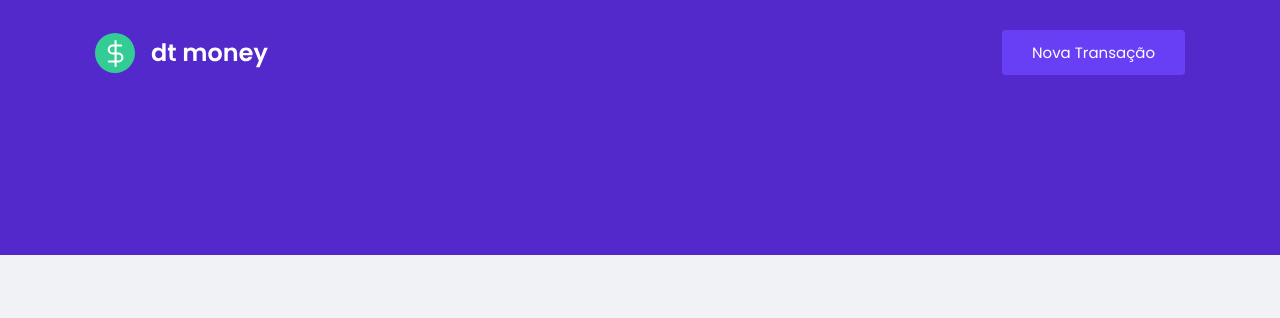
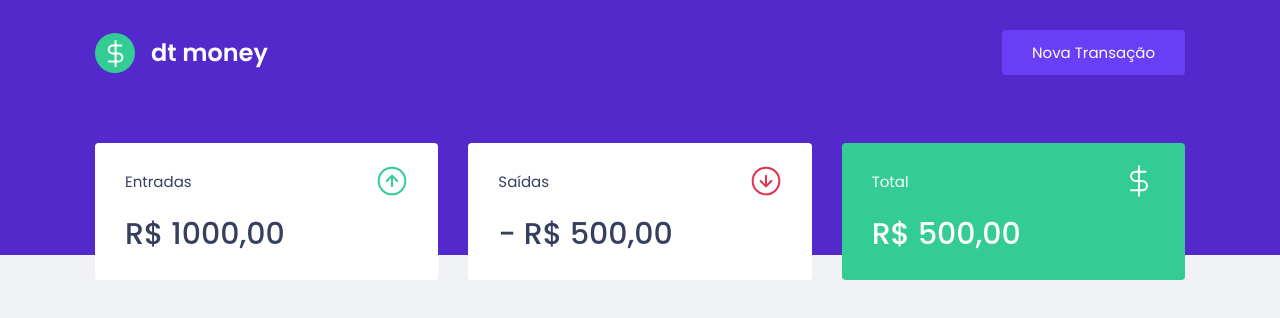
Before and after one commit to aleffreitas/dtmoney, a React (Create React App) app: page / in a window 1280 px wide. Shown: the top 318 px of the page. Built offline with nearby package versions, Linux system fonts and the light colour scheme.

Commit message:
Criado Summary

```diff
--- a/public/index.html
+++ b/public/index.html
@@ -10,7 +10,7 @@
 
         <title>dtmoney</title>
 
-        <link href="https://fonts.googleapis.com/css2?family=Poppins:wght@400;600&display=swap" rel="stylesheet">
+        <link href="https://fonts.googleapis.com/css2?family=Poppins:wght@400;500;600&display=swap" rel="stylesheet">
 
     </head>
     <body>
--- a/src/App.tsx
+++ b/src/App.tsx
@@ -1,3 +1,4 @@
+import { Dashboard } from "./components/Dashboard";
 import { Header } from "./components/Header";
 import { GlobalStyle } from "./styles/global";
 
@@ -5,6 +6,7 @@
   return (
     <>
       <Header />
+      <Dashboard />
       <GlobalStyle />
 
     </>
--- /dev/null
+++ b/src/components/Dashboard/index.tsx
@@ -0,0 +1,11 @@
+import { Summary } from "../Summary";
+import { Container } from "./styles";
+
+export function Dashboard(){
+    return(
+        <Container>
+            <Summary />
+
+        </Container>
+    );
+}
--- /dev/null
+++ b/src/components/Dashboard/styles.ts
@@ -0,0 +1,7 @@
+import styled from "styled-components";
+
+export const Container = styled.main`
+    max-width: 1120px;
+    margin: 0 auto;
+    padding: 2.5rem 1rem;
+`;
--- /dev/null
+++ b/src/components/Summary/index.tsx
@@ -0,0 +1,37 @@
+import incomeImg from '../../assets/income.svg'
+import outcomeImg from '../../assets/outcome.svg'
+import totalImg from '../../assets/total.svg'
+
+import { Container } from "./styles";
+
+export function Summary(){
+    return(
+        <Container>
+
+            <div>
+                <header>
+                    <p>Entradas</p>
+                    <img src={incomeImg} alt="Entradas" />
+                </header>
+                <strong>R$ 1000,00</strong>
+            </div>
+
+            <div>
+                <header>
+                    <p>Saídas</p>
+                    <img src={outcomeImg} alt="Saídas" />
+                </header>
+                <strong>- R$ 500,00</strong>
+            </div>
+
+            <div className="highlight-background">
+                <header>
+                    <p>Total</p>
+                    <img src={totalImg} alt="Total" />
+                </header>
+                <strong>R$ 500,00</strong>
+            </div>
+
+        </Container>
+    )
+}
--- /dev/null
+++ b/src/components/Summary/styles.ts
@@ -0,0 +1,34 @@
+import styled from "styled-components";
+
+export const Container = styled.div`
+    display: grid;
+    grid-template-columns: repeat(3, 1fr);
+    gap: 2rem;
+    margin-top: -10rem;
+
+    div{
+        background: var(--shape);
+        padding: 1.5rem 2rem;
+        border-radius: 0.25rem;
+        color: var(--text-title);
+
+        header{
+            display: flex;
+            align-items: center;
+            justify-content: space-between;
+        }
+
+        strong {
+            display: block;
+            margin-top: 1rem;
+            font-size: 2rem;
+            font-weight: 500;
+            line-height: 3rem;
+        }
+
+        &.highlight-background{
+            background: var(--green);
+            color: #FFF;
+        }
+    }
+`;
--- a/src/styles/global.ts
+++ b/src/styles/global.ts
@@ -3,6 +3,7 @@
 export const GlobalStyle = createGlobalStyle`
     :root {
         --red: #E52E4D;
+        --green: #33CC95;
         --blue: #5429cc;
         --blue-light: #693ff6;
         --text-title: #363f5f;
```
